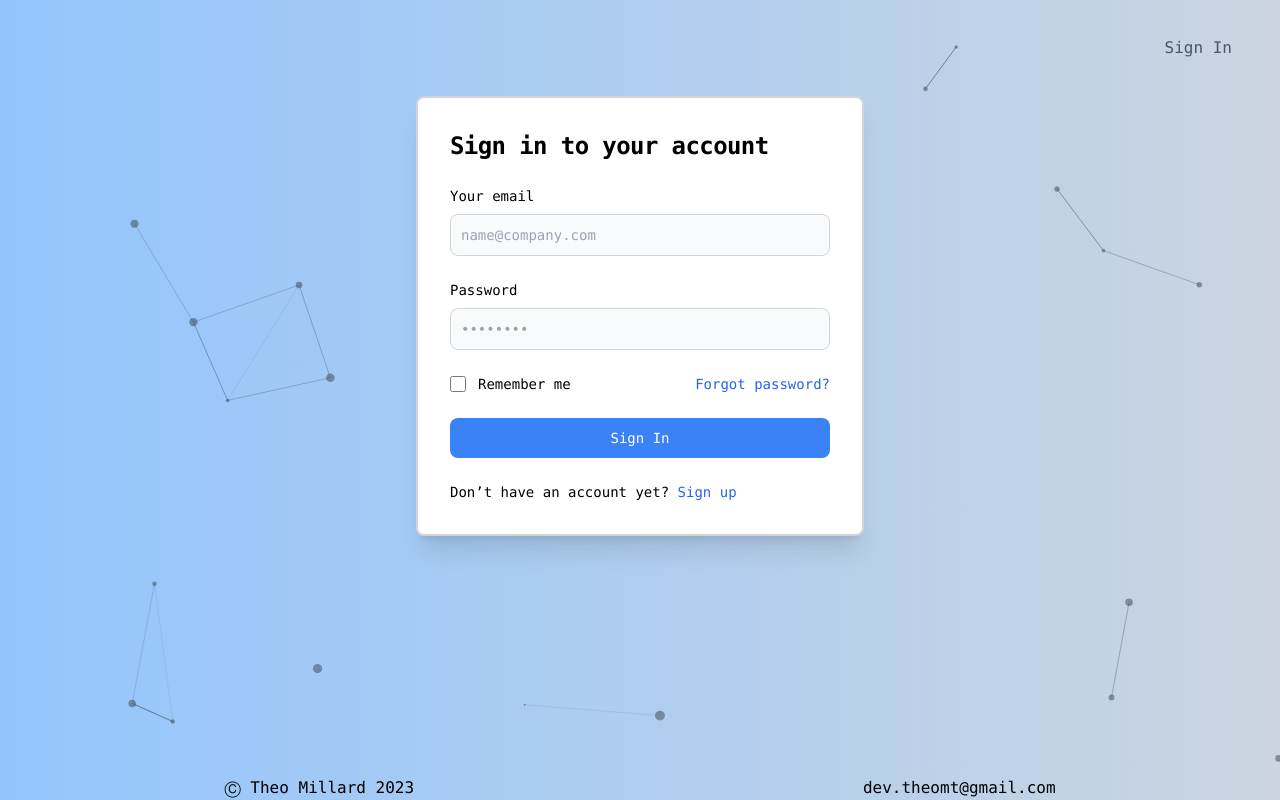
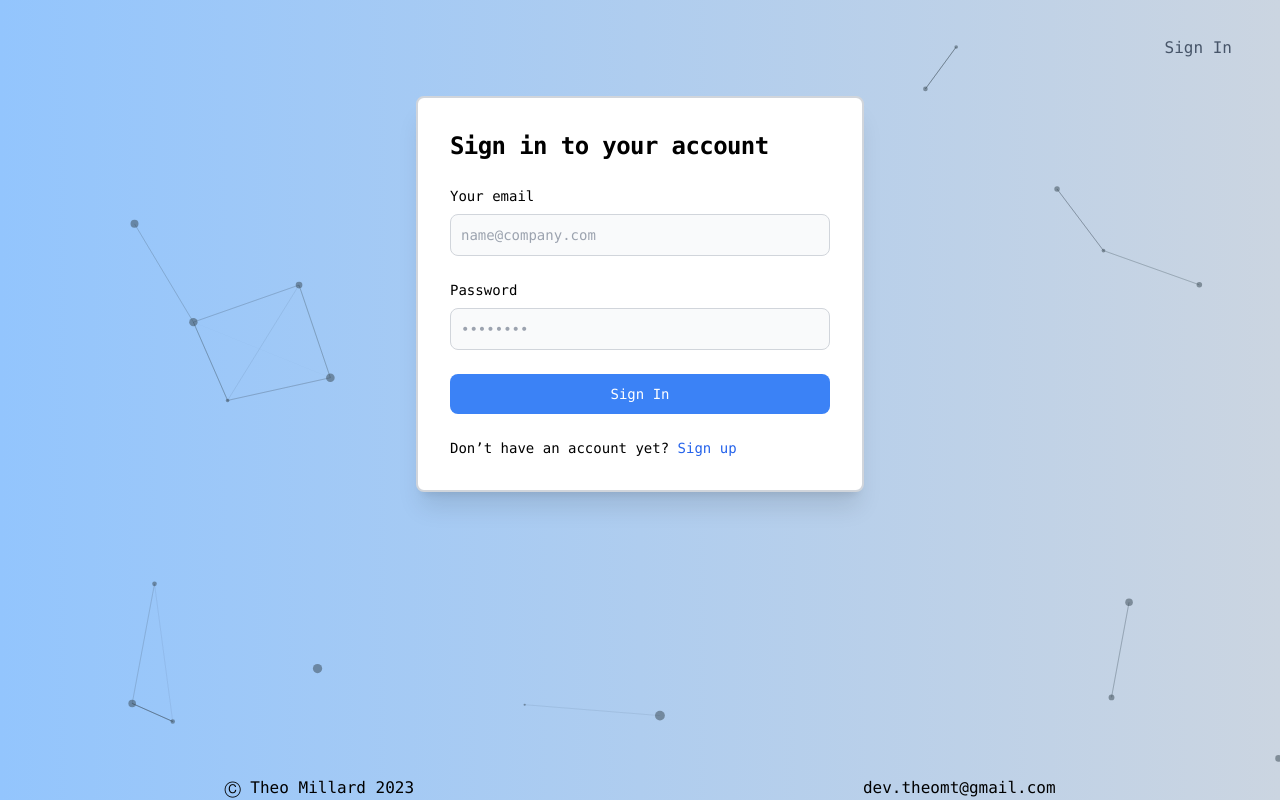
Before and after one commit to ToHe-MT/FaceRecognitionClient, a Next.js app: page / in a window 1280 px wide. Built offline with nearby package versions, Linux system fonts and the light colour scheme.

Commit message:
removing things

```diff
--- a/src/pages/Components/SignIn/SignIn.js
+++ b/src/pages/Components/SignIn/SignIn.js
@@ -67,17 +67,6 @@ const SignIn = ({ onRouteChange, loadUser }) => {
                             <input onChange={onInputChange} type="password" name="password" id="password" placeholder="••••••••" className="bg-gray-50 border border-gray-300 sm:text-sm rounded-lg focus:ring-blue-600 focus:border-blue-600 w-full p-2.5 block" required="" />
                         </div>
                         {error && <div className="text-xs text-red-400">Incorrect Username and Password Combination !</div>}
-                        <div className="flex items-center justify-between">
-                            <div className="flex items-start">
-                                <div className="flex items-center h-5">
-                                    <input id="remember" aria-describedby="remember" type="checkbox" className="w-4 h-4 border border-gray-300 rounded bg-gray-50 focus:ring-3 focus:ring-primary-300" required="" />
-                                </div>
-                                <div className="ml-3 text-sm">
-                                    <label className="">Remember me</label>
-                                </div>
-                            </div>
-                            <a href="#" className="text-sm font-medium hover:underline text-blue-600">Forgot password?</a>
-                        </div>
                         {loading ?
                             <button className="w-full bg-blue-500 hover:bg-blue-600 focus:ring-4 focus:outline-none focus:ring-primary-300 font-medium rounded-lg text-sm px-5 py-2.5 text-center text-white">
                                 Loading . . .
```
